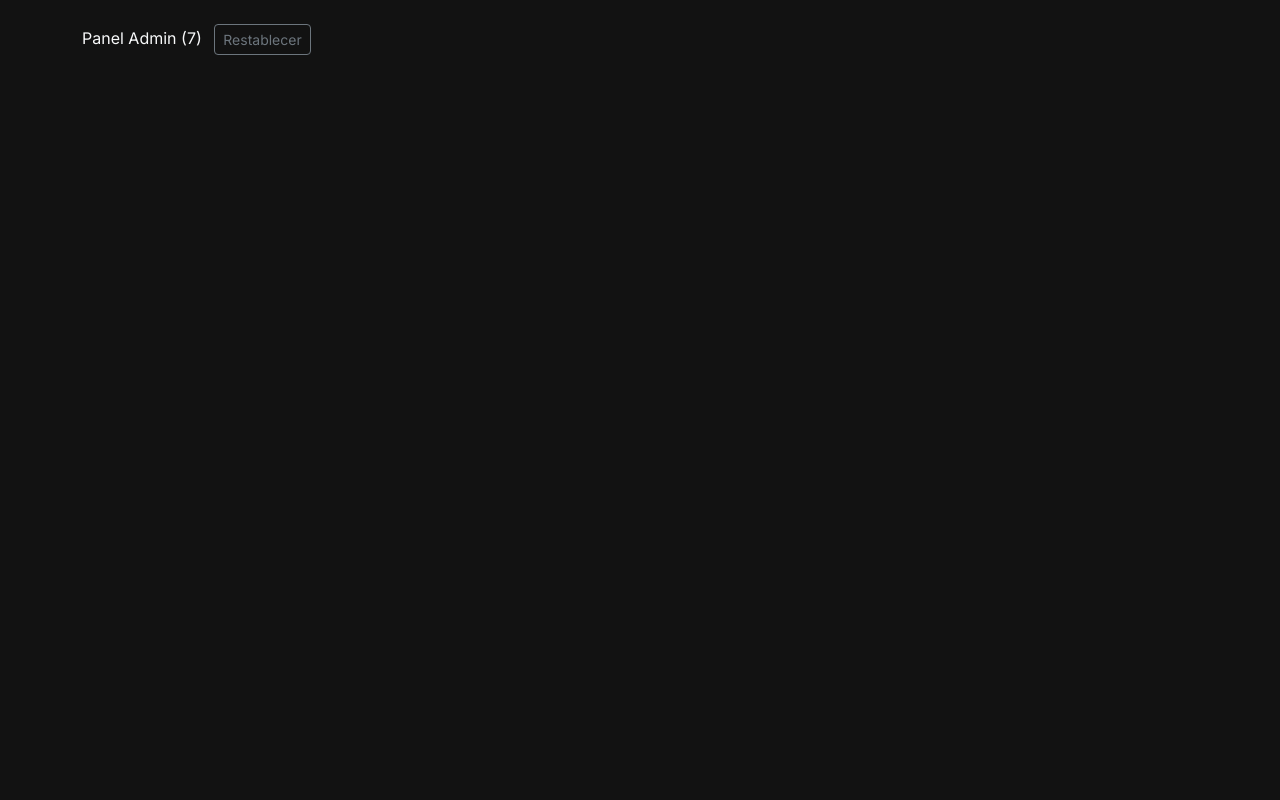
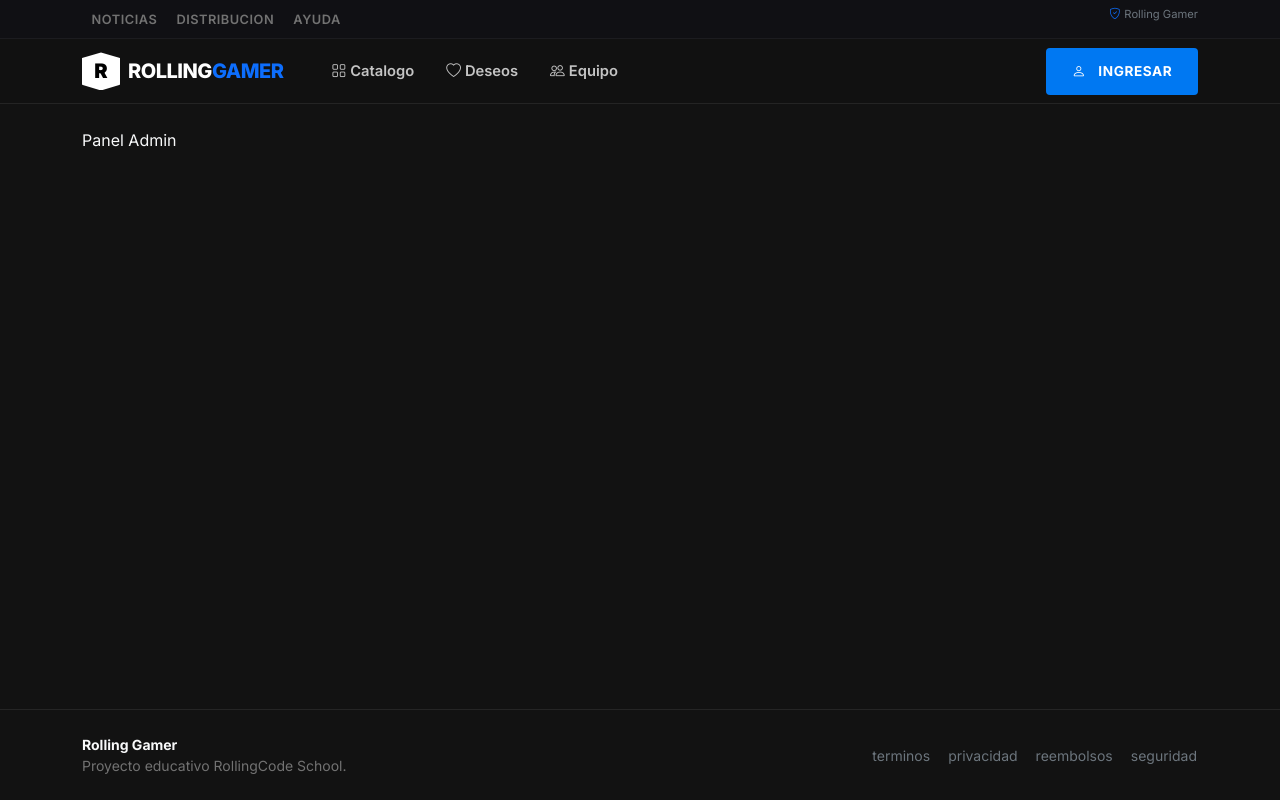
Before and after one commit to Franc-Devel/byte-brothers-rolling-gamer, a React (Vite) app: page /admin in a window 1280 px wide. Built offline with nearby package versions, Linux system fonts and the light colour scheme.

Commit message:
feat(c09): preparar providers y layout base
- Centralizar catalogo con ProductosContext
- Agregar menu y footer de navegacion
- Envolver la app con providers globales

```diff
--- a/src/App.jsx
+++ b/src/App.jsx
@@ -1,45 +1,35 @@
-import { useState, useEffect, useCallback } from "react";
 import { BrowserRouter, Routes, Route, Navigate } from "react-router-dom";
+import Footer from "./components/common/Footer.jsx";
+import Menu from "./components/common/Menu.jsx";
 import { AuthProvider } from "./context/AuthContext.jsx";
-import juegosIniciales from "./data/juegosIniciales.js";
-
-const KEY = "productosKey";
+import { ProductosProvider } from "./context/ProductosContext.jsx";
+import { UIModalProvider } from "./context/UIModalContext.jsx";
 
 function App() {
-  const [productos, setProductos] = useState(() => {
-    try {
-      const g = localStorage.getItem(KEY);
-      const p = g ? JSON.parse(g) : null;
-      return Array.isArray(p) && p.length > 0 ? p : juegosIniciales;
-    } catch { return juegosIniciales; }
-  });
-
-  useEffect(() => { localStorage.setItem(KEY, JSON.stringify(productos)); }, [productos]);
-
-  const buscar = useCallback((id) => productos.find((p) => String(p.id) === String(id)), [productos]);
-  const crear = (n) => { const item = { ...n, id: n.id || Date.now().toString(), resenas: n.resenas || [] }; setProductos((prev) => [item, ...prev]); return item; };
-  const modificar = (id, d) => setProductos((prev) => prev.map((p) => (String(p.id) === String(id) ? { ...p, ...d, id: p.id, resenas: p.resenas || [] } : p)));
-  const borrar = (id) => setProductos((prev) => prev.filter((p) => String(p.id) !== String(id)));
-  const resena = (id, r) => setProductos((prev) => prev.map((p) => String(p.id) === String(id) ? { ...p, resenas: [...(p.resenas || []), { ...r, id: r.id || Date.now().toString() }] } : p));
-
   return (
     <BrowserRouter>
       <AuthProvider>
+        <UIModalProvider>
+          <ProductosProvider>
+            <Menu />
             <main className="container py-4 flex-grow-1 text-light">
               <Routes>
-            <Route path="/" element={<div>Inicio ({productos.length})</div>} />
-            <Route path="/detalle/:id" element={<div>Detalle (buscar: {typeof buscar}, resena: {typeof resena})</div>} />
+                <Route path="/" element={<div>Inicio</div>} />
+                <Route path="/detalle/:id" element={<div>Detalle</div>} />
                 <Route path="/login" element={<div>Iniciar Sesión / Registro</div>} />
-            <Route path="/wishlist" element={<div>Lista de Deseos ({productos.length})</div>} />
+                <Route path="/wishlist" element={<div>Lista de Deseos</div>} />
                 <Route path="/about" element={<div>Equipo Rolling Gamer</div>} />
                 <Route path="/administrador" element={<Navigate to="/admin" replace />} />
-            <Route path="/admin" element={<div>Panel Admin ({productos.length}) <button type="button" className="btn btn-sm btn-outline-secondary ms-2" onClick={() => setProductos(juegosIniciales)}>Restablecer</button></div>} />
-            <Route path="/crear" element={<div>Crear (crear: {typeof crear})</div>} />
-            <Route path="/editar/:id" element={<div>Editar (modificar: {typeof modificar})</div>} />
-            <Route path="/404" element={<div>Error 404 (borrar: {typeof borrar})</div>} />
+                <Route path="/admin" element={<div>Panel Admin</div>} />
+                <Route path="/crear" element={<div>Crear</div>} />
+                <Route path="/editar/:id" element={<div>Editar</div>} />
+                <Route path="/404" element={<div>Error 404</div>} />
                 <Route path="*" element={<Navigate to="/404" replace />} />
               </Routes>
             </main>
+            <Footer />
+          </ProductosProvider>
+        </UIModalProvider>
       </AuthProvider>
     </BrowserRouter>
   );
--- /dev/null
+++ b/src/components/common/Footer.jsx
@@ -0,0 +1,20 @@
+import { Container } from "react-bootstrap";
+import { useUIModal } from "../../context/UIModalContext.jsx";
+
+const Footer = () => {
+  const { abrirModal } = useUIModal();
+  return (
+    <footer className="epic-footer py-4 mt-auto">
+      <Container className="d-flex flex-column flex-md-row justify-content-between gap-3 small">
+        <div><strong className="text-light">Rolling Gamer</strong><br />Proyecto educativo RollingCode School.</div>
+        <div className="d-flex flex-wrap gap-3">
+          {["terminos", "privacidad", "reembolsos", "seguridad"].map((t) => (
+            <button key={t} className="btn btn-link btn-sm p-0 text-secondary text-decoration-none" onClick={() => abrirModal(t)}>{t}</button>
+          ))}
+        </div>
+      </Container>
+    </footer>
+  );
+};
+
+export default Footer;
--- /dev/null
+++ b/src/components/common/Menu.jsx
@@ -0,0 +1,52 @@
+import { Badge, Button, Container, Nav, Navbar } from "react-bootstrap";
+import { Link, NavLink, useNavigate } from "react-router-dom";
+import { useAuth } from "../../context/AuthContext.jsx";
+import { useUIModal } from "../../context/UIModalContext.jsx";
+
+const Menu = () => {
+  const { usuarioActual, esAdmin, logout, wishlistIds } = useAuth();
+  const { abrirModal } = useUIModal();
+  const navigate = useNavigate();
+  const salir = () => { logout(); navigate("/"); };
+
+  return (
+    <header className="sticky-top">
+      <div className="epic-topbar d-none d-md-block">
+        <Container className="d-flex justify-content-between">
+          <div>
+            {["noticias", "distribucion", "ayuda"].map((t) => (
+              <button key={t} className="epic-topbar-link bg-transparent border-0" onClick={() => abrirModal(t)}>{t}</button>
+            ))}
+          </div>
+          <span className="text-secondary small"><i className="bi bi-shield-check text-primary me-1" />Rolling Gamer</span>
+        </Container>
+      </div>
+      <Navbar expand="lg" variant="dark" className="epic-navbar">
+        <Container>
+          <Navbar.Brand as={Link} to="/" className="d-flex align-items-center gap-2">
+            <span className="epic-logo-badge">R</span><span className="epic-heading h5 mb-0">ROLLING<span className="text-primary">GAMER</span></span>
+          </Navbar.Brand>
+          <Navbar.Toggle aria-controls="nav" />
+          <Navbar.Collapse id="nav">
+            <Nav className="me-auto ms-lg-3">
+              <Nav.Link as={NavLink} to="/" end className="epic-nav-link"><i className="bi bi-grid me-1" />Catalogo</Nav.Link>
+              <Nav.Link as={NavLink} to="/wishlist" className="epic-nav-link">
+                <i className="bi bi-heart me-1" />Deseos {usuarioActual && wishlistIds.length > 0 && <Badge bg="primary" pill>{wishlistIds.length}</Badge>}
+              </Nav.Link>
+              <Nav.Link as={NavLink} to="/about" className="epic-nav-link"><i className="bi bi-people me-1" />Equipo</Nav.Link>
+              {esAdmin && <Nav.Link as={NavLink} to="/admin" className="epic-nav-link"><i className="bi bi-speedometer2 me-1" />Admin</Nav.Link>}
+            </Nav>
+            {usuarioActual ? (
+              <div className="d-flex align-items-center gap-2">
+                <span className="small text-secondary">{usuarioActual.nombre}</span>
+                <Button size="sm" variant="outline-secondary" onClick={salir}><i className="bi bi-box-arrow-right me-1" />Salir</Button>
+              </div>
+            ) : <Button as={Link} to="/login" size="sm" className="btn-epic-primary"><i className="bi bi-person me-1" />Ingresar</Button>}
+          </Navbar.Collapse>
+        </Container>
+      </Navbar>
+    </header>
+  );
+};
+
+export default Menu;
--- /dev/null
+++ b/src/context/ProductosContext.jsx
@@ -0,0 +1,37 @@
+/* eslint-disable react-refresh/only-export-components */
+import { createContext, useCallback, useContext, useState } from "react";
+import {
+  agregarResena as agregarResenaSrv,
+  borrarProducto as borrarProductoSrv,
+  buscarProducto as buscarProductoSrv,
+  crearProducto as crearProductoSrv,
+  modificarProducto as modificarProductoSrv,
+  obtenerProductos,
+  recargarCatalogoInicial
+} from "../services/catalogoService.js";
+
+const ProductosContext = createContext();
+
+export const ProductosProvider = ({ children }) => {
+  const [productos, setProductos] = useState(() => obtenerProductos());
+  const refrescar = () => setProductos(obtenerProductos());
+  const crearProducto = useCallback((d) => { const p = crearProductoSrv(d); refrescar(); return p; }, []);
+  const modificarProducto = useCallback((d) => { const p = modificarProductoSrv(d); refrescar(); return p; }, []);
+  const borrarProducto = useCallback((id) => { const ok = borrarProductoSrv(id); if (ok) refrescar(); return ok; }, []);
+  const agregarResena = useCallback((id, d) => { const p = agregarResenaSrv(id, d); refrescar(); return p; }, []);
+  const recargarCatalogo = useCallback(() => { const p = recargarCatalogoInicial(); setProductos(p); return p; }, []);
+
+  return (
+    <ProductosContext.Provider value={{ productos, cargando: false, crearProducto, modificarProducto, borrarProducto, buscarProducto: buscarProductoSrv, agregarResena, recargarCatalogo }}>
+      {children}
+    </ProductosContext.Provider>
+  );
+};
+
+export const useProductos = () => {
+  const ctx = useContext(ProductosContext);
+  if (!ctx) throw new Error("useProductos debe usarse dentro de ProductosProvider");
+  return ctx;
+};
+
+export default ProductosContext;
```
Lines whose indentation alone changed are shown as unchanged.
